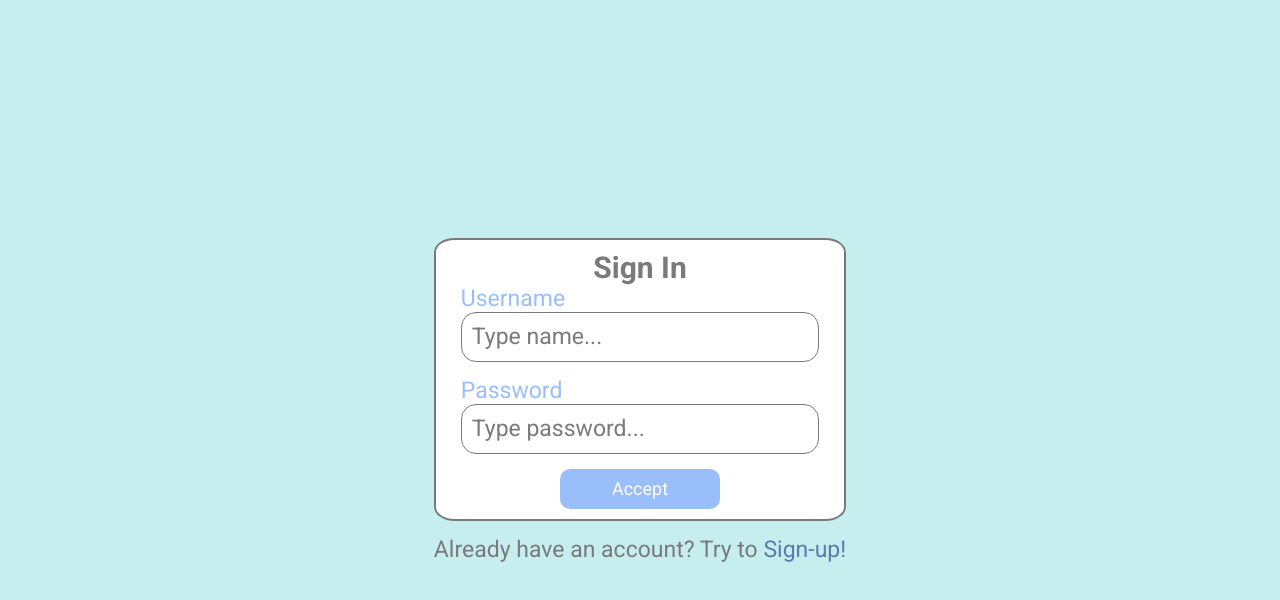
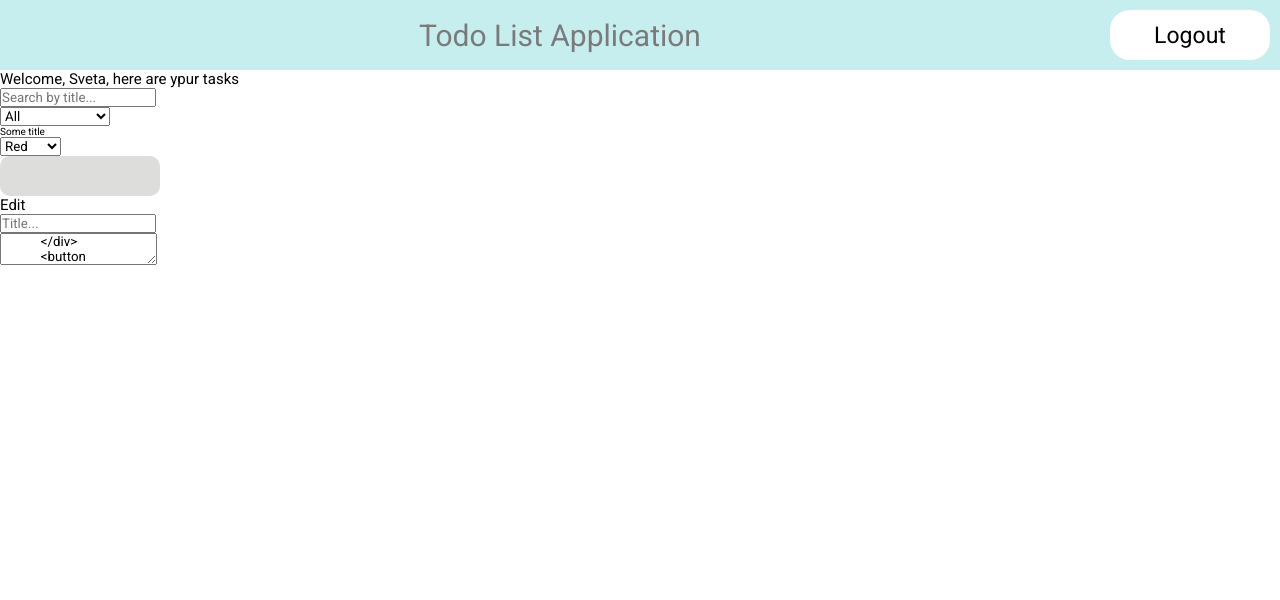
Before and after one commit to VladislaV-SOLO/siteClassworkNotebook, a plain HTML site: page index.html in a window 1280 px wide. Drawn offline with Linux system fonts and the light colour scheme.

Commit message:
lesson 7

```diff
--- a/index.html
+++ b/index.html
@@ -2,15 +2,14 @@
 <html lang="en">
 
 <head>
-    <meta charset="UTF-8">
-    <meta name="viewport" content="width=device-width, initial-scale=1.0">
-    <link rel="stylesheet" href="./css/style.min.css">
+    <meta charset="UTF-8" />
+    <meta name="viewport" content="width=device-width, initial-scale=1.0" />
+    <link rel="stylesheet" href="./css/style.min.css" />
     <title>Node</title>
 </head>
 
 <body>
-
-    <section class="page-authorization" id="login">
+    <section class="page-authorization hide" id="login">
         <div class="page-authorization-container">
             <form class="form hide" id="sign-up">
                 <div class="form-container">
@@ -18,24 +17,26 @@
 
                     <div class="form__field">
                         <label class="form__field-label">Username</label>
-                        <input class="form__field-input" type="text" name="name" placeholder="Type name...">
+                        <input class="form__field-input" type="text" name="name" placeholder="Type name..." />
                     </div>
 
                     <div class="form__field">
                         <label class="form__field-label">Email</label>
-                        <input class="form__field-input" type="text" name="email" placeholder="Type @email...">
+                        <input class="form__field-input" type="text" name="email" placeholder="Type @email..." />
                     </div>
 
                     <div class="form__field">
                         <label class="form__field-label">Password</label>
-                        <input class="form__field-input" type="text" data-sign-up="sign-up" name="password" placeholder="Type password...">
+                        <input class="form__field-input" type="text" data-sign-up="sign-up" name="password" placeholder="Type password..." />
                     </div>
 
                     <button class="form__btn btn">Accept</button>
                 </div>
-                <p class="form__notice">Already have an account? Try to <a class="form__link link-in" href="#">Sign-in!</a></p>
+                <p class="form__notice">
+                    Already have an account? Try to
+                    <a class="form__link link-in" href="#">Sign-in!</a>
+                </p>
             </form>
-
 
             <form class="form" id="sign-in">
                 <div class="form-container">
@@ -43,24 +44,116 @@
 
                     <div class="form__field">
                         <label class="form__field-label">Username</label>
-                        <input class="form__field-input" type="text" name="name" placeholder="Type name...">
+                        <input class="form__field-input" type="text" name="name" placeholder="Type name..." />
                     </div>
 
                     <div class="form__field">
                         <label class="form__field-label">Password</label>
-                        <input class="form__field-input" type="text" data-sign-in="sign-in" name="password" placeholder="Type password...">
+                        <input class="form__field-input" type="text" data-sign-in="sign-in" name="password" placeholder="Type password..." />
                     </div>
 
                     <button class="form__btn btn">Accept</button>
                 </div>
-                <p class="form__notice">Already have an account? Try to <a class="form__link link-up" href="#">Sign-up!</a></p>
+                <p class="form__notice">
+                    Already have an account? Try to
+                    <a class="form__link link-up" href="#">Sign-up!</a>
+                </p>
             </form>
         </div>
-
     </section>
 
-    <div id="notification" class="notification">
-        <span class="notification__text">Lorem ipsum dolor sit amet.</span>
+    <section class="application" id="page-content">
+        <header class="header" id="header">
+            <div class="header-contener">
+                <h1 class="header__title">Todo List Application</h1>
+                <button class="header__btn btn" id="header-btn">Logout</button>
+            </div>
+        </header>
+        <main class="application__content" id="main">
+            <h2 class="application__title">
+                Welcome,
+                <span class="application__title-name" id="welcome">Sveta</span>, here are ypur tasks
+            </h2>
+            <div class="application__controls">
+                <form class="application__form-search form-search" id="search">
+                    <div class="form-search__field">
+                        <input class="form-search__field-input" type="search" name="title" placeholder="Search by title..." />
+                    </div>
+                    <div class="form-search__field">
+                        <select class="form-search__field-select" name="status">
+                <option
+                  class="form-search__field-select-option"
+                  value="all"
+                  selected
+                >
+                  All
+                </option>
+                <option
+                  class="form-search__field-select-option"
+                  value="processing"
+                >
+                  In Processeing
+                </option>
+                <option class="form-search__field-select-option" value="done">
+                  Completed
+                </option>
+              </select>
+                    </div>
+                </form>
+                <div class="todos application__todos">
+                    <div class="todos-contaner">
+                        <div class="todos__item todos__item_done">
+                            <div class="todos__item-status"></div>
+                            <p class="todos__item-title">Some title</p>
+                            <div class="todos__item-edit"></div>
+                            <div class="todos__item-remove"></div>
+                        </div>
+                    </div>
+                </div>
+                <div class="application__theme theme">
+                    <div class="theme__field">
+                        <select class="theme__field-select" name="theme" id="theme">
+                <option
+                  class="theme__field-select-option"
+                  value="gray"
+                  selected
+                >
+                  Gray
+                </option>
+                <option
+                  class="theme__field-select-option"
+                  value="yellow"
+                  selected
+                >
+                  Yellow
+                </option>
+                <option class="theme__field-select-option" value="red" selected>
+                  Red
+                </option>
+              </select>
+                    </div>
+                </div>
+
+            </div>
+            <button class="btn application__btn" id="create-btn"></button>
+        </main>
+    </section>
+
+    <div id="edit" class="modal ">
+        <form class="modal-container">
+            <h2 class="modal__title">Edit</h2>
+            <div class="modal__field">
+                <input class="modal__field-input" type="text" name="title" placeholder="Title...">
+            </div>
+            <div class="modal__field">
+                <textarea class="modal__field-textarea" name="description" placeholder="Description...">
+            </div>
+            <button class="modal__btn btn" type="submit">Save</button>
+        </form>
+    </div>
+
+    <div id="notification" class="notification hide">
+        <span class="notification__text"></span>
     </div>
 
     <script type="module" src="./src/index.js"></script>
--- a/src/index.js
+++ b/src/index.js
@@ -6,8 +6,4 @@ import { Notification } from "./components/modals/notification.component.js";
 
 
 const loginPage = new PageAuthorization('login')
-
 export const notification = new Notification('notification')
-
-
-console.log(notification);
--- /dev/null
+++ b/src/scss/components/_header.scss
@@ -0,0 +1,33 @@
+.header {
+    &-contener {
+        padding: 10px;
+        display: flex;
+        align-items: center;
+        justify-content: center;
+        background-color: $bg-color;
+    }
+    &__title {
+        font-size: $title-large;
+        color: $border-color;
+        margin: 0 auto;
+        @include respond-to('middle') {
+            font-size: $title-middle;
+        }
+        @include respond-to('mobile') {
+            font-size: $title-mobile;
+        }
+    }
+    &__btn {
+        color: $input-color;
+        height: 50px;
+        border-radius: 20px;
+        font-size: $text-large;
+        background-color: $bg-color-white;
+        @include respond-to('middle') {
+            font-size: $text-middle;
+        }
+        @include respond-to('mobile') {
+            font-size: $text-mobile;
+        }
+    }
+}
--- /dev/null
+++ b/src/scss/pages/_application.scss
@@ -0,0 +1 @@
+@import '../components/header';
--- a/src/scss/style.scss
+++ b/src/scss/style.scss
@@ -5,6 +5,7 @@
 @import './components/button';
 @import './pages/authorization';
 @import './components/notification';
+@import './pages/application';
 html {
     height: 100%;
     font-size: 10px;
```
Also changed, not shown: css/style.min.css, 1 other file.
